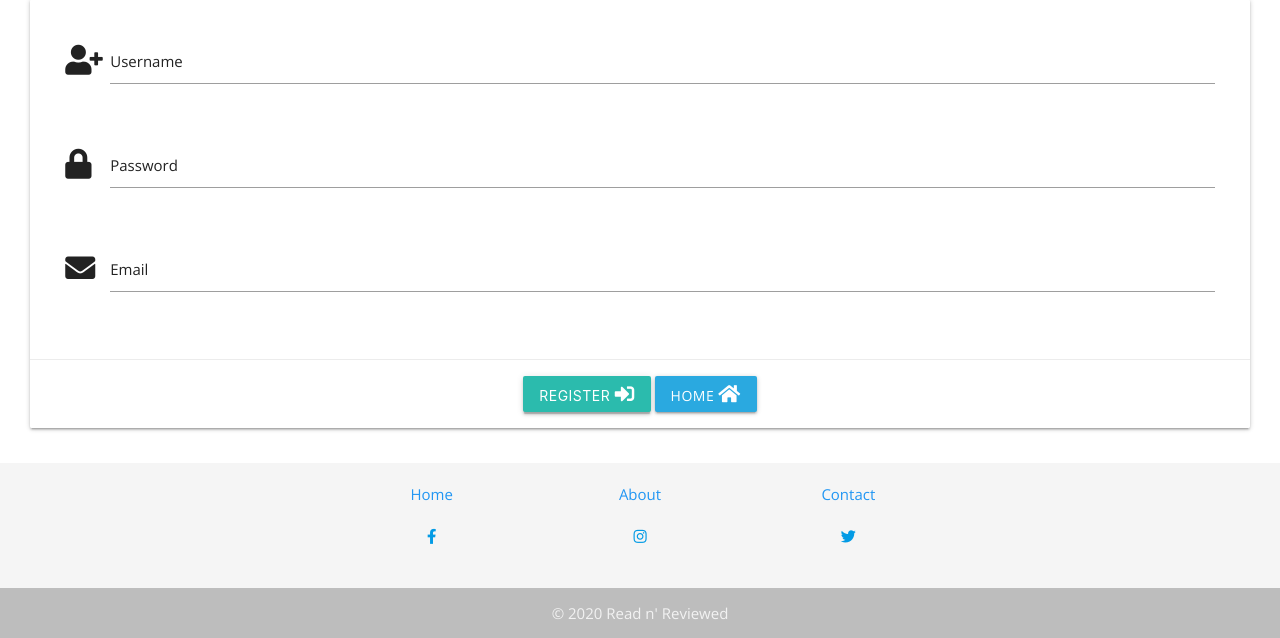
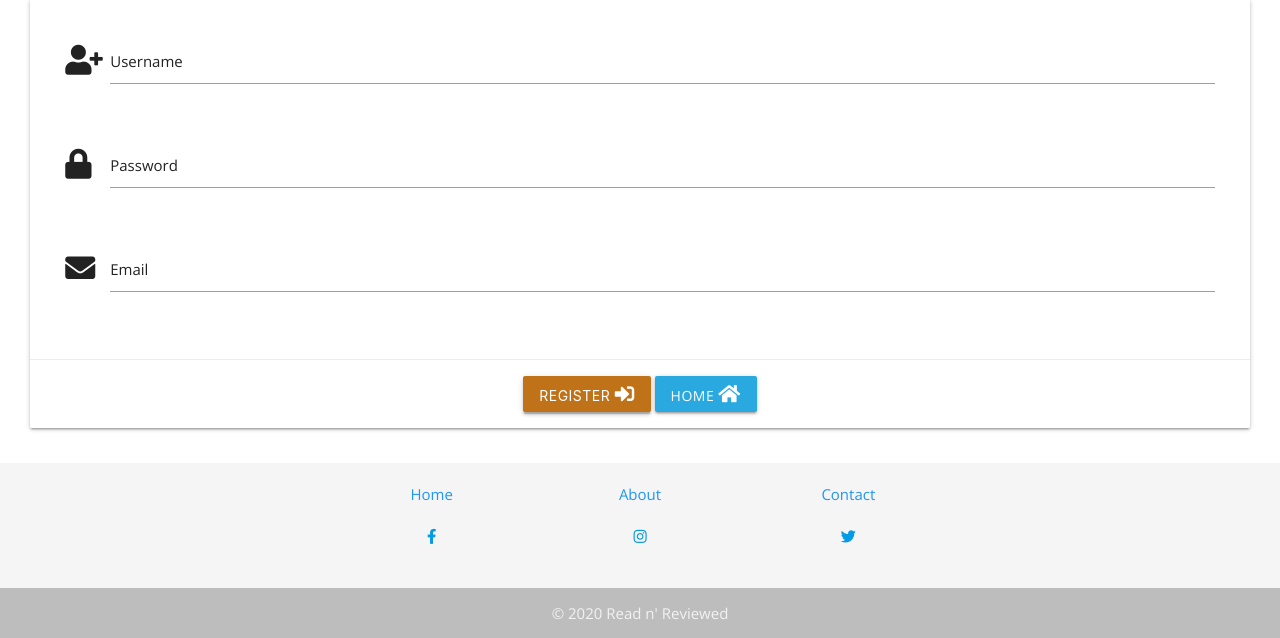
Before and after one commit to nualagr/readnreviewed, a Flask app: page /register in a window 1280 px wide, with the pointer over the restyled element. Shown: the part 181-819 px from the top of the page. Run offline with Flask 2, Linux system fonts and the light colour scheme; some libraries are stand-ins or nearby versions.

Commit message:
style: Add hover effects to Registration Form buttons.

```diff
--- a/static/css/style.css
+++ b/static/css/style.css
@@ -18,11 +18,19 @@ body {
     background-color: #F69222;
 }
 
+.bg-orange:hover {
+    background-color: #BF7218;
+}
+
 .bg-blue {
     background-color: #2AA9E0;
 }
 
-/* Fonts ------------------------------------- */
+.bg-blue:hover {
+    background-color: #1F76BB;
+}
+
+/* Special Fonts and Text Styling ------------------------------------- */
 h1, h2, h3, h4, h5 {
     font-family: 'Merriweather', serif;
     text-align: center;
@@ -69,6 +77,9 @@ h1, h2, h3, h4, h5 {
 .input-field .prefix.active {
     color: #1F76BB;
 }
+
+/* button colour */
+
 
 /* Navbar ------------------------------------- */
 .header-wrapper {
```
